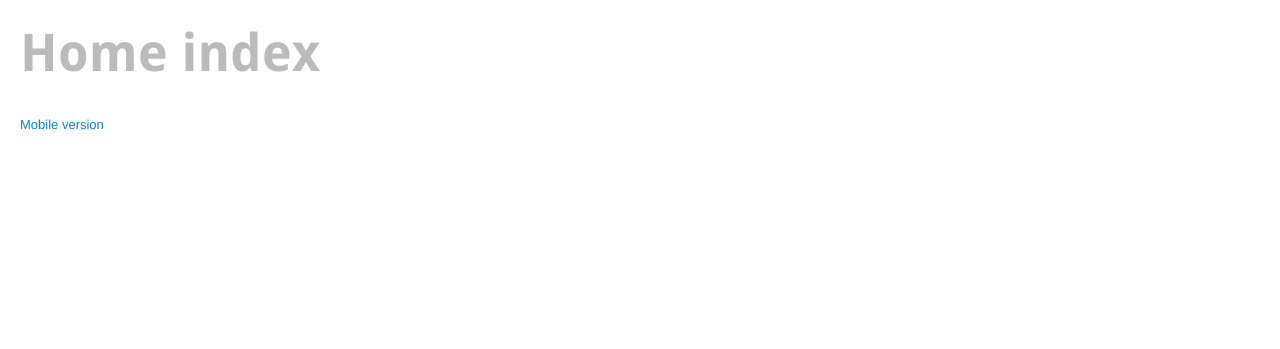
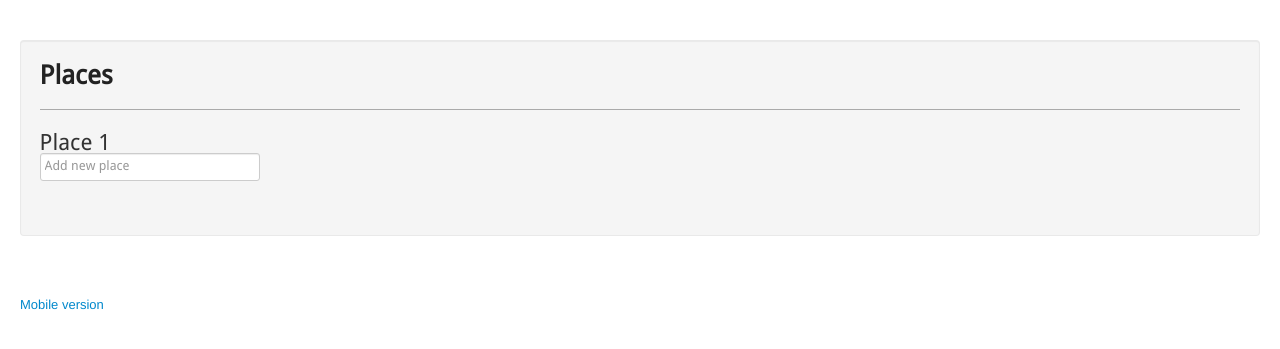
Before and after one commit to konieczkow/Dinners, a Rails app: template app/views/home/index.html.haml in a window 1280 px wide. Shown: the part 112-461 px from the top of the page. Run offline with Rails 7, Linux system fonts and the light colour scheme; the template is opened without the code that fills it, so the values that code supplies are empty; style sheets or scripts are compiled from the project's sources; parts of the project's set-up code (start-up, migrations or seed data) failed here and were passed over; some libraries are stand-ins or nearby versions.

Commit message:
add place

```diff
--- a/app/assets/javascripts/home.js.coffee
+++ b/app/assets/javascripts/home.js.coffee
@@ -1,3 +1,2 @@
-# Place all the behaviors and hooks related to the matching controller here.
-# All this logic will automatically be available in application.js.
-# You can use CoffeeScript in this file: http://jashkenas.github.com/coffee-script/
+$("#add_place").on "keypress", (e) ->
+  $(this).submit()  if e.keyCode is 13
--- a/app/assets/stylesheets/application.css.scss
+++ b/app/assets/stylesheets/application.css.scss
@@ -71,3 +71,18 @@ header, footer {
     width: 13.7em;
   }
 }
+
+#places {
+  margin-left: 1.5em;
+
+  h2 {
+    margin-bottom: 1em;
+    padding-bottom: .5em;
+    border-bottom: 1px solid #aaa;
+  }
+
+  ol li {
+    font-size: 1.4rem;
+  }
+
+}
--- a/app/views/home/index.html.haml
+++ b/app/views/home/index.html.haml
@@ -1 +1,10 @@
-%h1 Home index
+.row
+  .well#places
+
+    %h2 Places
+
+    %ol.nav.nav-tabs.nav-stacked
+      %li Place 1
+      %li
+        %form
+          %input#add_place{:placeholder => 'Add new place', :type => 'text', :name => 'place_name'}
```
